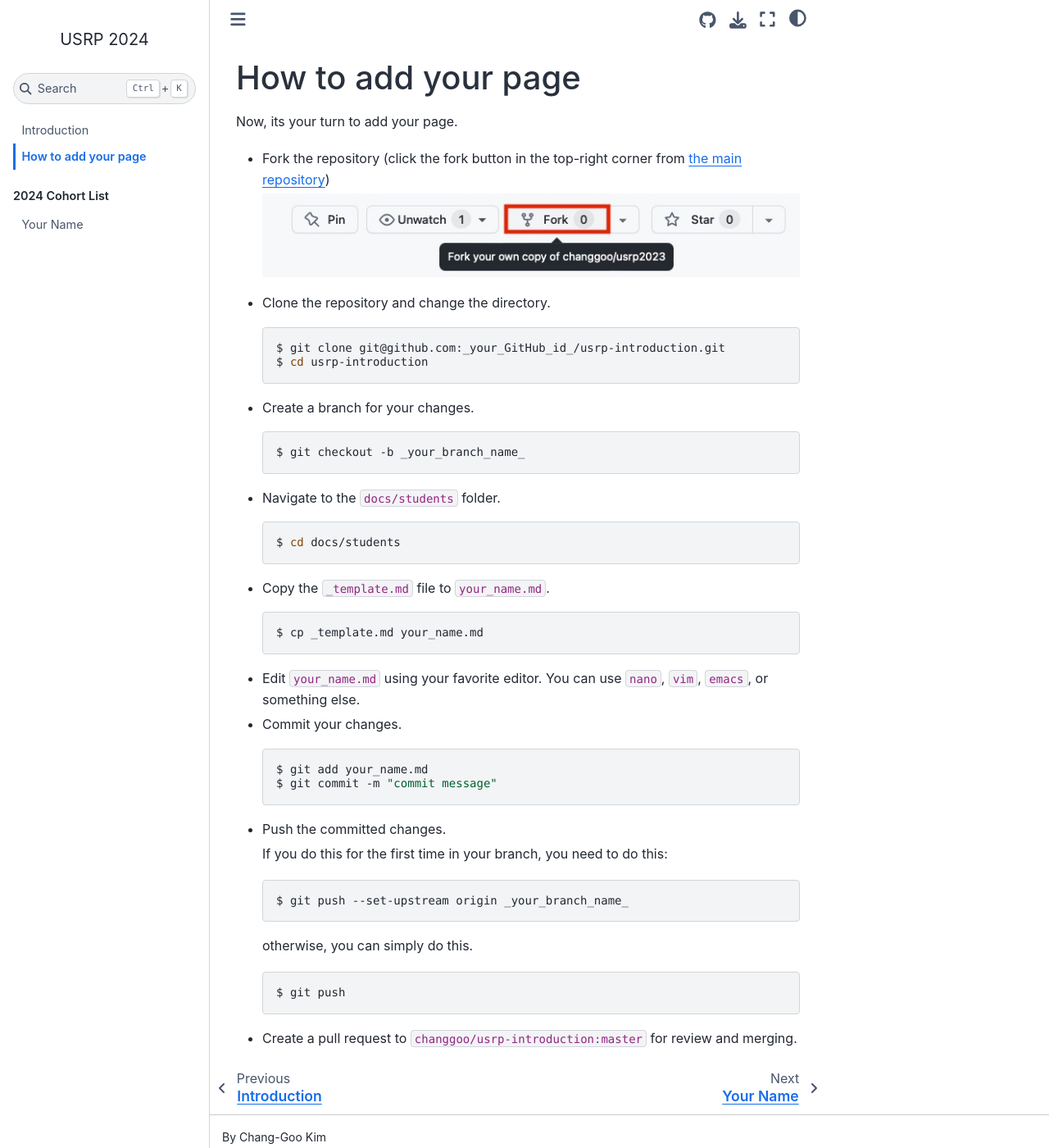
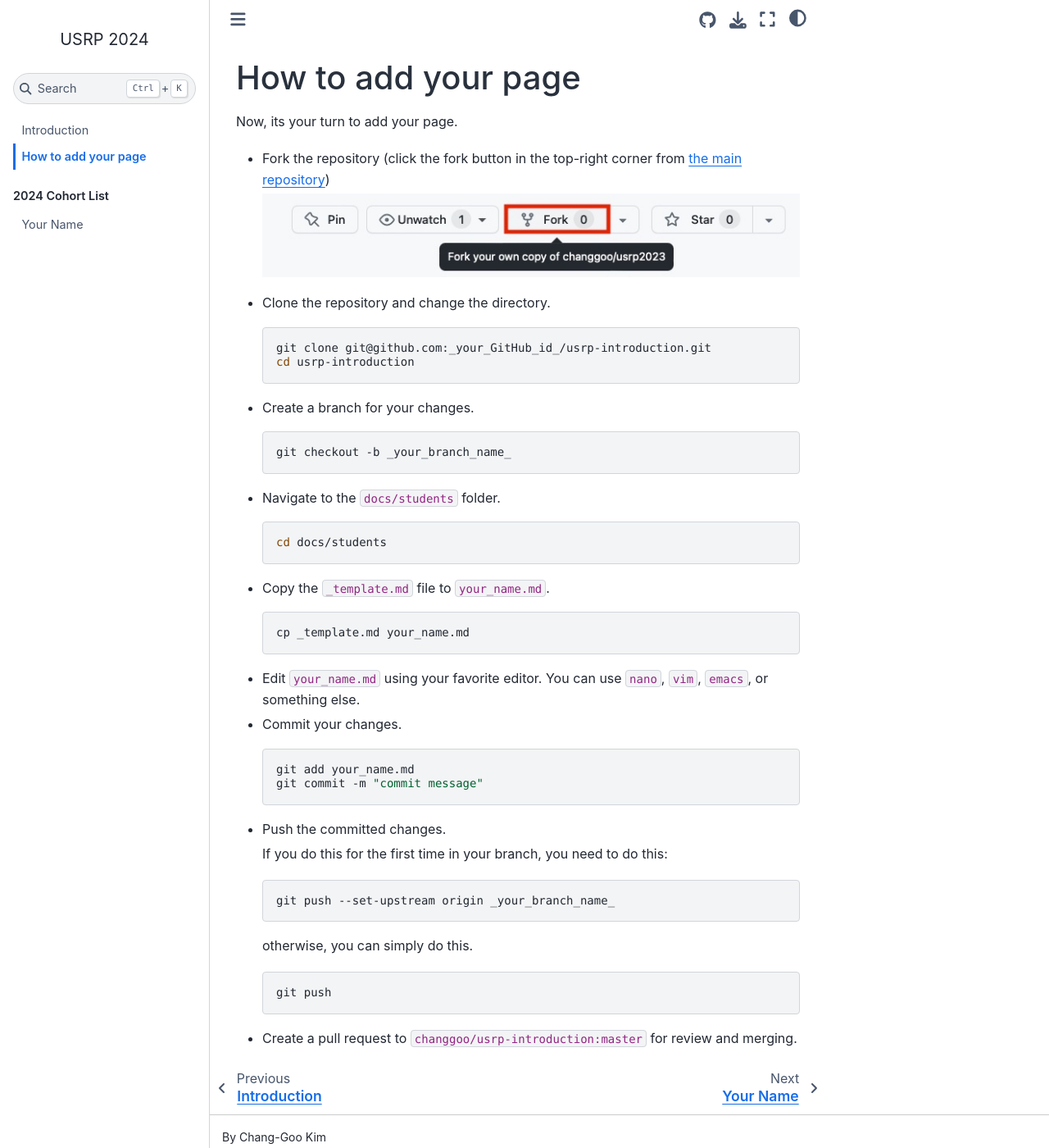
Before and after one commit to changgoo/usrp-introduction, a Jupyter Book: the page built from docs/howto.md, in a window 1280 px wide and 1400 px high. Shown: the whole window at 82% size. Built offline with Jupyter Book 1.0.4 settings and Sphinx 7.4.7 and the Sphinx Book theme 1.1.4, drawn with Linux system fonts in a browser that asks for light colours.

Commit message:
Removed prompt sign

````diff
--- a/docs/howto.md
+++ b/docs/howto.md
@@ -9,26 +9,26 @@ Now, its your turn to add your page.
 * Clone the repository and change the directory.
 
     ```sh
-    $ git clone git@github.com:_your_GitHub_id_/usrp-introduction.git
-    $ cd usrp-introduction
+    git clone git@github.com:_your_GitHub_id_/usrp-introduction.git
+    cd usrp-introduction
     ```
 
 * Create a branch for your changes.
 
     ```sh
-    $ git checkout -b _your_branch_name_
+    git checkout -b _your_branch_name_
     ```
 
 * Navigate to the `docs/students` folder.
 
     ```sh
-    $ cd docs/students
+    cd docs/students
     ```
 
 * Copy the `_template.md` file to `your_name.md`.
 
     ```sh
-    $ cp _template.md your_name.md
+    cp _template.md your_name.md
     ```
 
 * Edit `your_name.md` using your favorite editor. You can use `nano`, `vim`, `emacs`, or something else.
@@ -36,8 +36,8 @@ Now, its your turn to add your page.
 * Commit your changes.
 
     ```sh
-    $ git add your_name.md
-    $ git commit -m "commit message"
+    git add your_name.md
+    git commit -m "commit message"
     ```
 
 * Push the committed changes.
@@ -45,13 +45,13 @@ Now, its your turn to add your page.
     If you do this for the first time in your branch, you need to do this:
 
     ```sh
-    $ git push --set-upstream origin _your_branch_name_
+    git push --set-upstream origin _your_branch_name_
     ```
 
     otherwise, you can simply do this.
 
     ```sh
-    $ git push
+    git push
     ```
 
 * Create a pull request to `changgoo/usrp-introduction:master` for review and merging.
````
